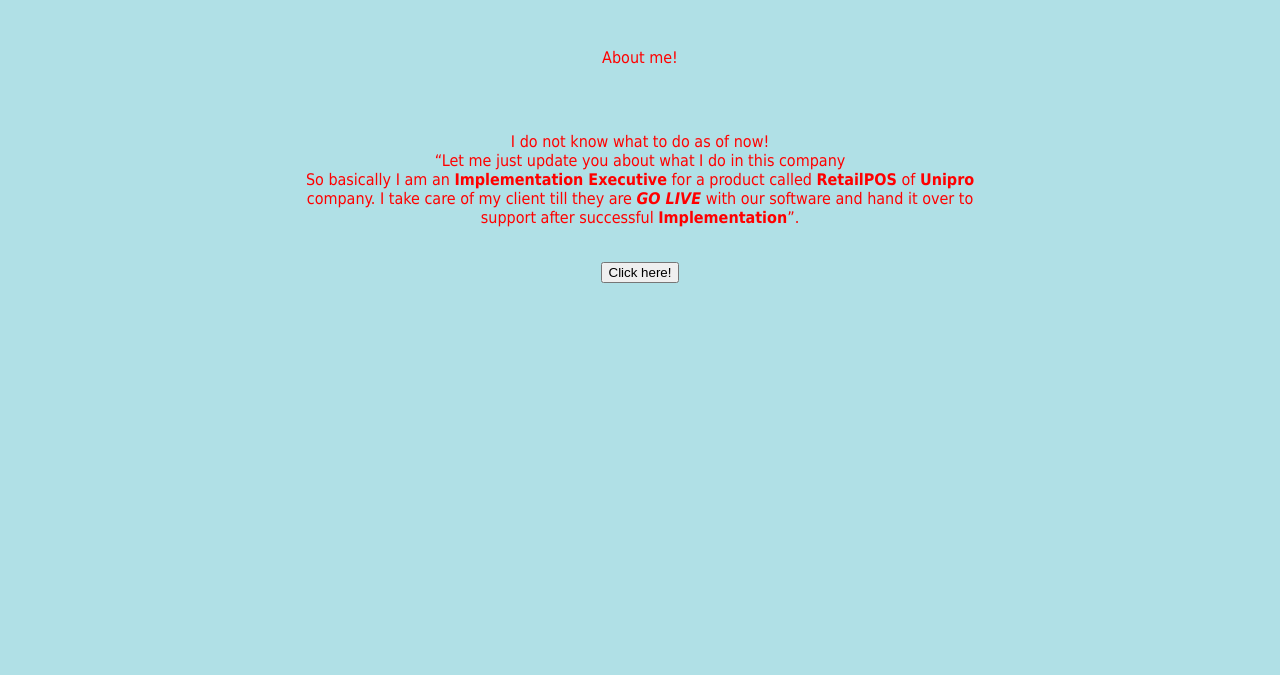
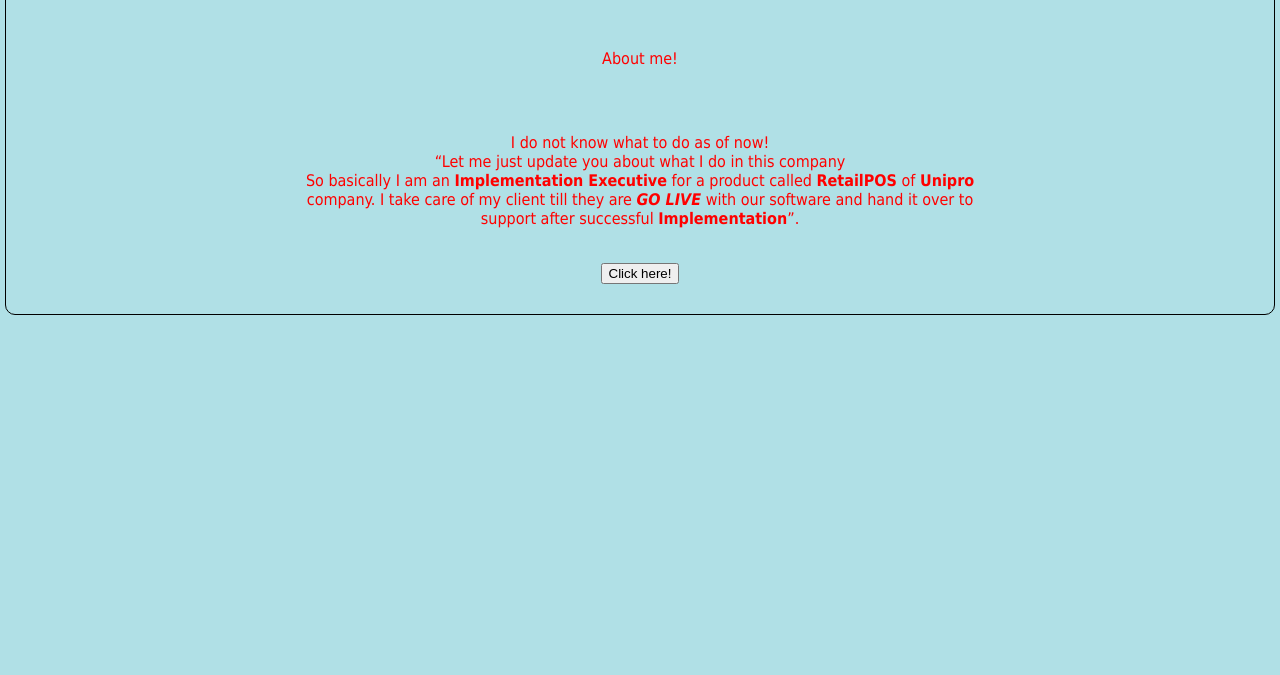
Before and after one commit to krishnagmp1998/I, a plain HTML site: page index.html in a window 1280 px wide. Shown: the part 125-800 px from the top of the page. Drawn offline with Linux system fonts and the light colour scheme.

Commit message:
Update styles.css

```diff
--- a/styles.css
+++ b/styles.css
@@ -1,6 +1,7 @@
 body
 {
-  background-color: powderblue; font-family: Tahoma; text-align: center; padding: 30px; margin: 5px
+  background-color: powderblue; font-family: Tahoma; text-align: center; padding: 30px; margin: 5px; border: 1px solid black;
+  border-radius: 10px
 }
 h1
 {
```
